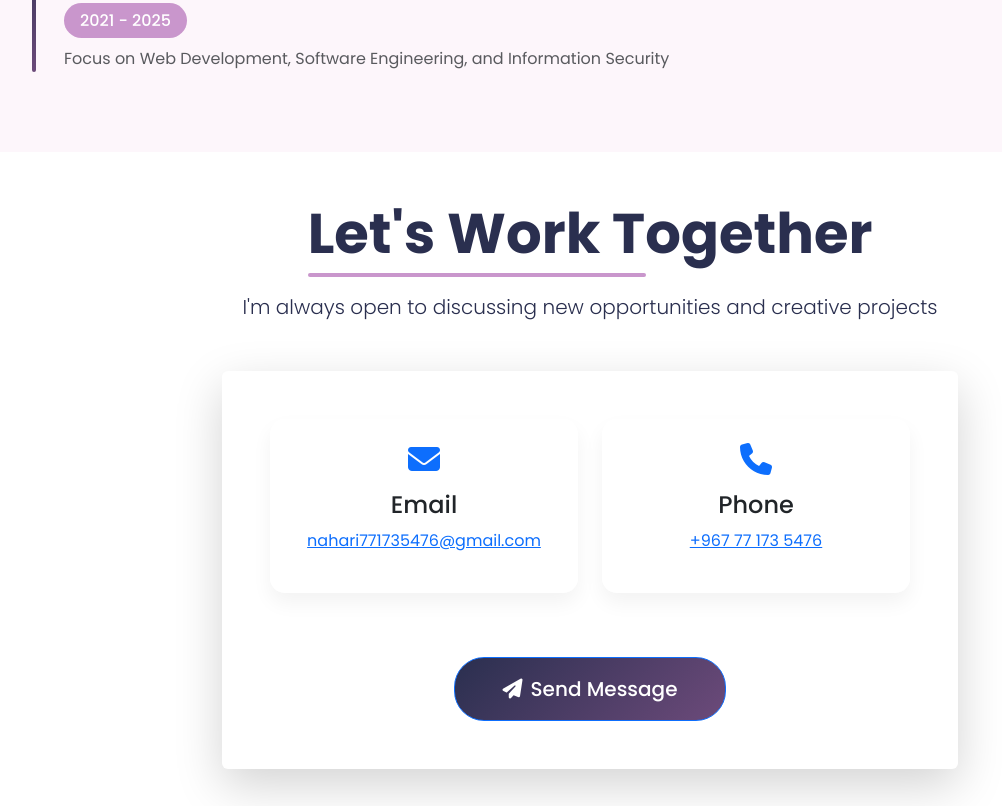
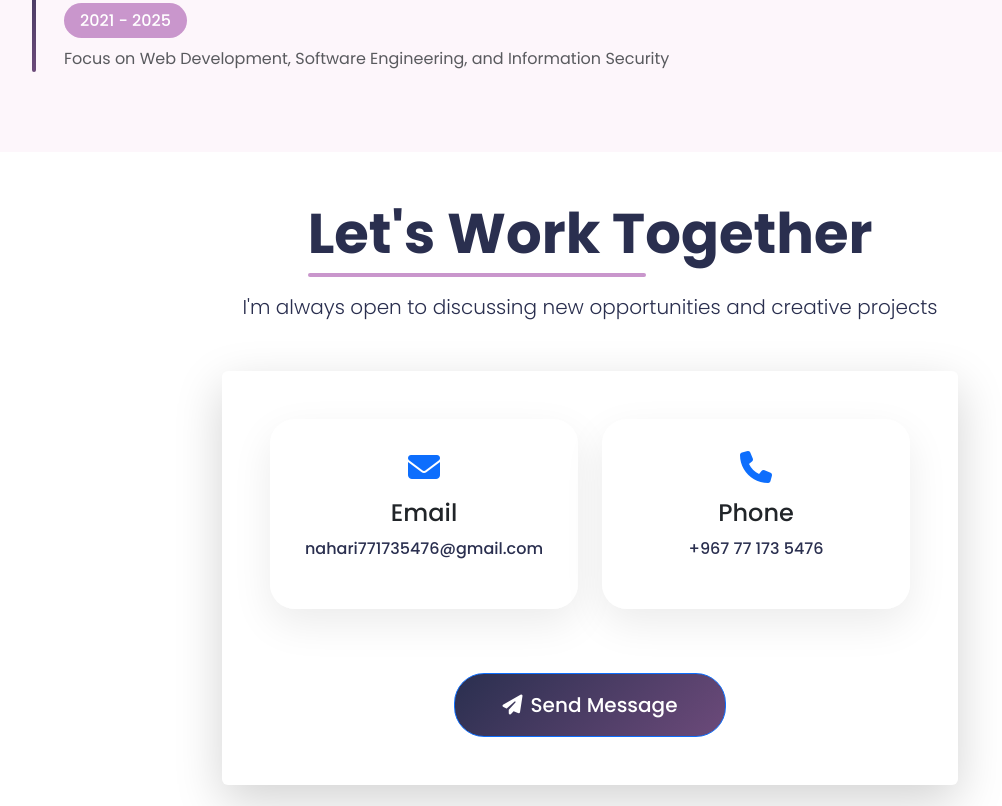
Before and after one commit to Al-Nahari/Al-Nahari, a plain HTML site: page index.html in a window 1280 px wide. Shown: the part 1904-2710 px from the top of the page, without its empty margins (50-1052 px from the left). Drawn offline with nearby package versions, Linux system fonts and the light colour scheme; no server answers.

Commit message:
Refactor CSS with variables and style updates
Added CSS variables for theme colors and improved styles for various elements including navbar, hero section, and cards.

```diff
--- a/style.css
+++ b/style.css
@@ -1,4 +1,3 @@
-
 :root {
     --primary-color: #2A2F4F;
     --secondary-color: #6C4A7A;
@@ -160,11 +159,18 @@
     justify-content: center;
     font-size: 1.3rem;
     transition: all 0.4s ease;
+    position: relative;
+    z-index: 10;
 }
 
 .social-icon:hover {
     background: linear-gradient(135deg, var(--secondary-color), var(--accent-color));
     transform: scale(1.2);
+}
+
+.social-links {
+    position: relative;
+    z-index: 10;
 }
 
 .scroll-top {
@@ -272,16 +278,34 @@
     -webkit-text-fill-color: transparent;
 }
 
+/* إصلاحات قسم الاتصال */
 .contact-item {
-            padding: 1.5rem;
-            border-radius: 15px;
-            background: rgba(255, 255, 255, 0.8);
-            box-shadow: 0 10px 20px rgba(0, 0, 0, 0.05);
-            transition: transform 0.3s ease;
+    padding: 2rem;
+    border-radius: 25px;
+    background: rgba(255, 255, 255, 0.98);
+    box-shadow: 0 15px 40px rgba(0, 0, 0, 0.08);
+    transition: all 0.5s cubic-bezier(0.19, 1, 0.22, 1);
+    height: 100%;
+    display: flex;
+    flex-direction: column;
+    justify-content: center;
+    text-align: center;
 }
 
 .contact-item:hover {
-            transform: translateY(-5px);
+    transform: translateY(-10px);
+    box-shadow: 0 25px 70px rgba(0, 0, 0, 0.15);
+}
+
+.contact-link {
+    color: var(--primary-color);
+    text-decoration: none;
+    transition: color 0.3s ease;
+    font-weight: 500;
+}
+
+.contact-link:hover {
+    color: var(--accent-color);
 }
 
 .lazy-load {
```
Lines whose indentation alone changed are shown as unchanged.
